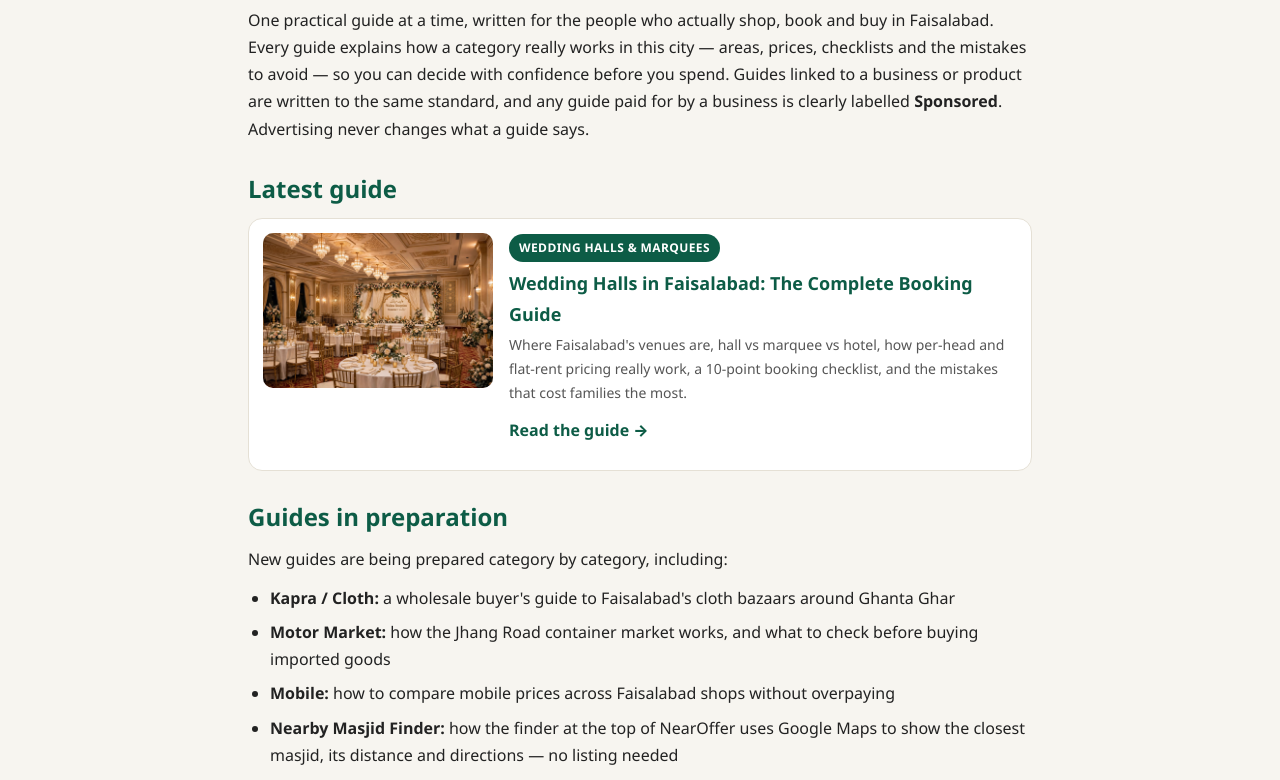
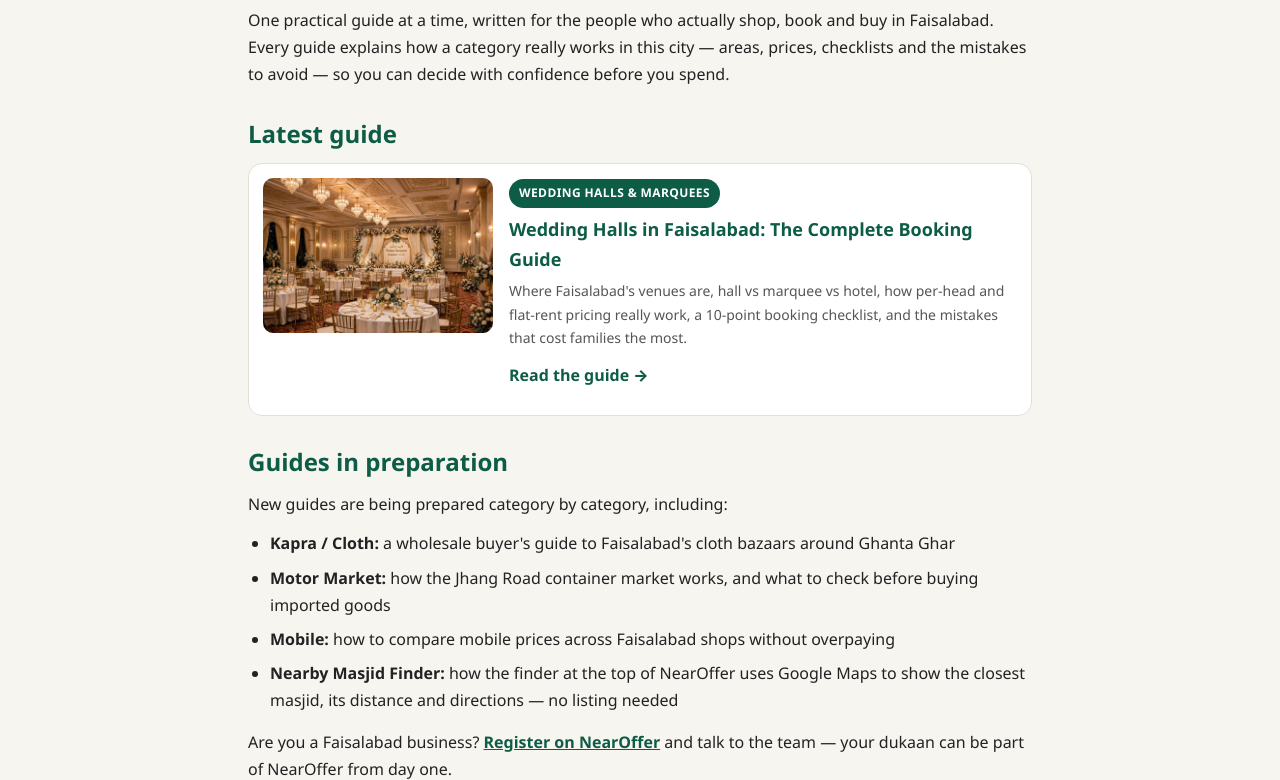
Before and after one commit to jhoonac0000/nearoffer, a plain HTML site: page articles/index.html in a window 1280 px wide. Shown: the part 177-957 px from the top of the page. Drawn offline with Linux system fonts and the light colour scheme.

Commit message:
NearOffer professional pass: categories first, demo/preview/sample + internal sponsor text removed [articles/index.html]

```diff
--- a/articles/index.html
+++ b/articles/index.html
@@ -73,7 +73,7 @@
   <div class="wrap">
     <p class="crumb"><a href="../index.html">NearOffer</a> › Articles</p>
     <h1>NearOffer Articles — Faisalabad Guides</h1>
-    <p>One practical guide at a time, written for the people who actually shop, book and buy in Faisalabad. Every guide explains how a category really works in this city — areas, prices, checklists and the mistakes to avoid — so you can decide with confidence before you spend. Guides linked to a business or product are written to the same standard, and any guide paid for by a business is clearly labelled <strong>Sponsored</strong>. Advertising never changes what a guide says.</p>
+    <p>One practical guide at a time, written for the people who actually shop, book and buy in Faisalabad. Every guide explains how a category really works in this city — areas, prices, checklists and the mistakes to avoid — so you can decide with confidence before you spend.</p>
     <h2>Latest guide</h2>
     <div class="gcard">
       <img src="images/faisalabad-wedding-hall-walima-stage.jpg" alt="Wedding hall in Faisalabad decorated with a floral stage for a walima reception">
@@ -92,7 +92,7 @@
       <li><strong>Mobile:</strong> how to compare mobile prices across Faisalabad shops without overpaying</li>
       <li><strong>Nearby Masjid Finder:</strong> how the finder at the top of NearOffer uses Google Maps to show the closest masjid, its distance and directions — no listing needed</li>
     </ul>
-    <p>Are you a Faisalabad business? Your category guide can feature your products in detail — <a href="../index.html#shop-portal" style="color:#0d5c46;font-weight:700">register on NearOffer</a> and talk to the team. Sponsored guides are always labelled, and the information in them stays honest.</p>
+    <p>Are you a Faisalabad business? <a href="../index.html#shop-portal" style="color:#0d5c46;font-weight:700">Register on NearOffer</a> and talk to the team — your dukaan can be part of NearOffer from day one.</p>
   </div>
 </main>
 <footer>
```
